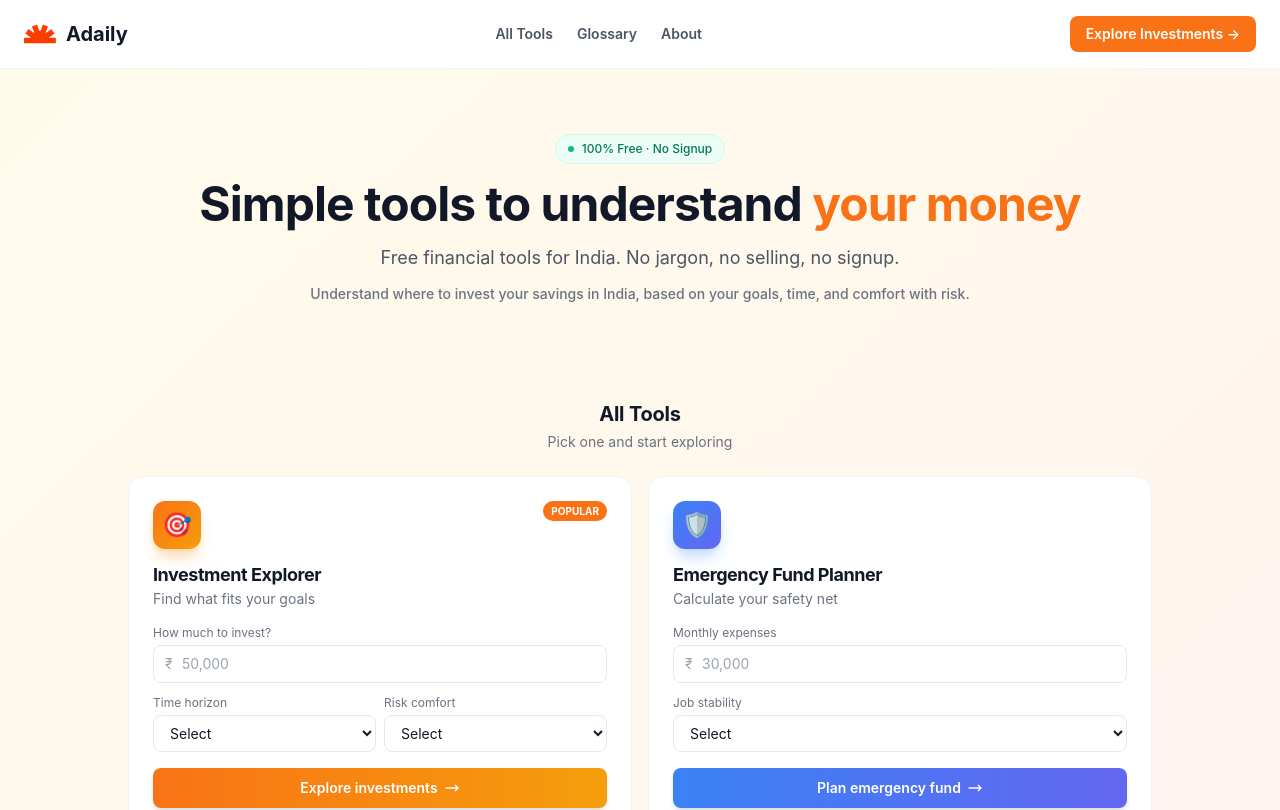
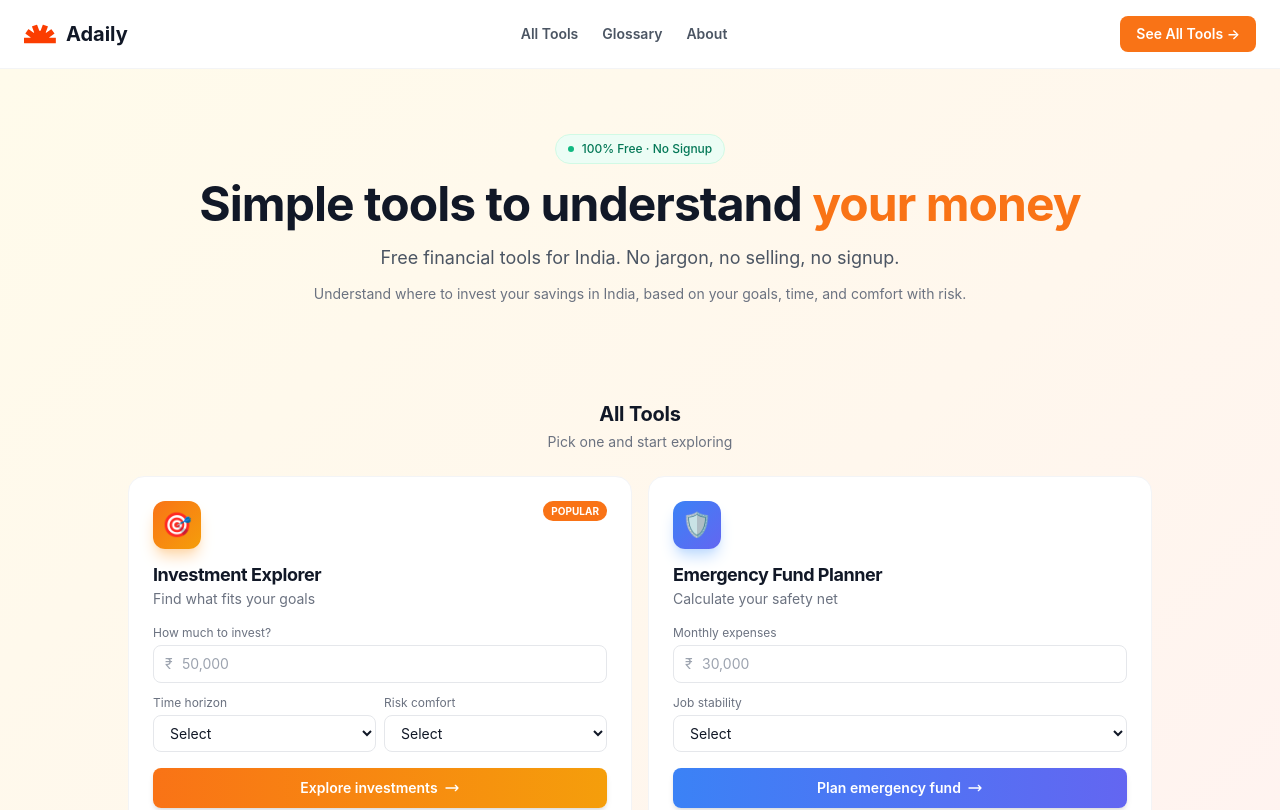
Before and after one commit to mukurpuri/adaily, a Next.js app: page / in a window 1280 px wide. Shown: the top 810 px of the page. Built offline with nearby package versions, Linux system fonts and the light colour scheme; no server answers.

Commit message:
ADding changes

```diff
--- a/src/components/LandingPage.tsx
+++ b/src/components/LandingPage.tsx
@@ -405,10 +405,11 @@ export default function LandingPage() {
           </div>
 
           <Link
-            href="/invest"
+            href="/tools"
             className="font-semibold px-3 sm:px-4 py-1.5 sm:py-2 rounded-lg bg-orange-500 hover:bg-orange-600 text-white text-xs sm:text-sm transition-colors"
           >
-            <span className="hidden sm:inline">Explore Investments →</span>
+            <span className="sm:hidden">Tools →</span>
+            <span className="hidden sm:inline">See All Tools →</span>
           </Link>
         </div>
       </nav>
@@ -427,21 +428,23 @@ export default function LandingPage() {
             <h1
               className={`text-2xl sm:text-3xl md:text-4xl lg:text-5xl font-bold text-gray-900 mb-3 sm:mb-4 leading-tight transition-all duration-500 delay-100 ${mounted ? 'opacity-100' : 'opacity-0'}`}
             >
-              Simple tools to understand{' '}
-              <span className="text-orange-500">your money</span>
+              <span className="block sm:inline">Simple tools to</span>{' '}
+              <span className="block sm:inline">understand <span className="text-orange-500 whitespace-nowrap">your money</span></span>
             </h1>
 
             <p
               className={`text-gray-600 text-sm sm:text-base md:text-lg mb-2 sm:mb-3 transition-all duration-500 delay-200 ${mounted ? 'opacity-100' : 'opacity-0'}`}
             >
-              Free financial tools for India. No jargon, no selling, no signup.
+              <span className="sm:hidden">Free tools for India. No jargon, no signup.</span>
+              <span className="hidden sm:inline">Free financial tools for India. No jargon, no selling, no signup.</span>
             </p>
 
             {/* SEO context line */}
             <p
-              className={`font-medium text-gray-500 text-xs sm:text-sm max-w-2xl mx-auto mb-6 sm:mb-8 transition-all duration-500 delay-300 ${mounted ? 'opacity-100' : 'opacity-0'}`}
+              className={`text-gray-500 text-xs sm:text-sm max-w-2xl mx-auto mb-6 sm:mb-8 transition-all duration-500 delay-300 ${mounted ? 'opacity-100' : 'opacity-0'}`}
             >
-              Understand where to invest your savings in India, based on your goals, time, and comfort with risk.
+              <span className="sm:hidden">Invest savings based on your goals and comfort with risk.</span>
+              <span className="hidden sm:inline">Understand where to invest your savings in India, based on your goals, time, and comfort with risk.</span>
             </p>
 
           </div>
```
